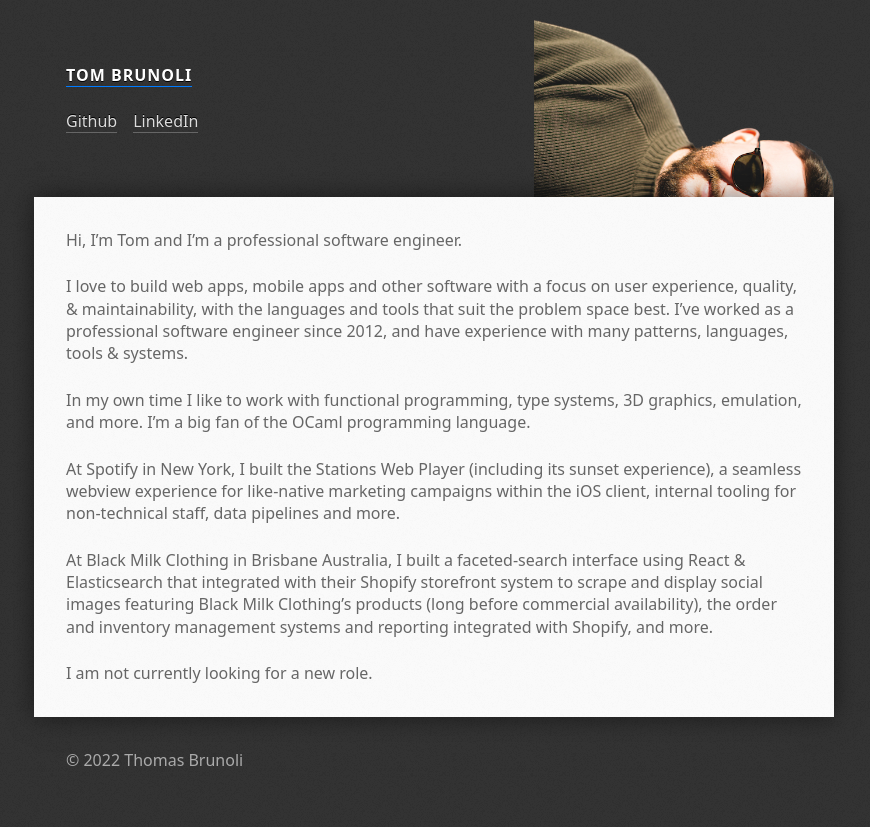
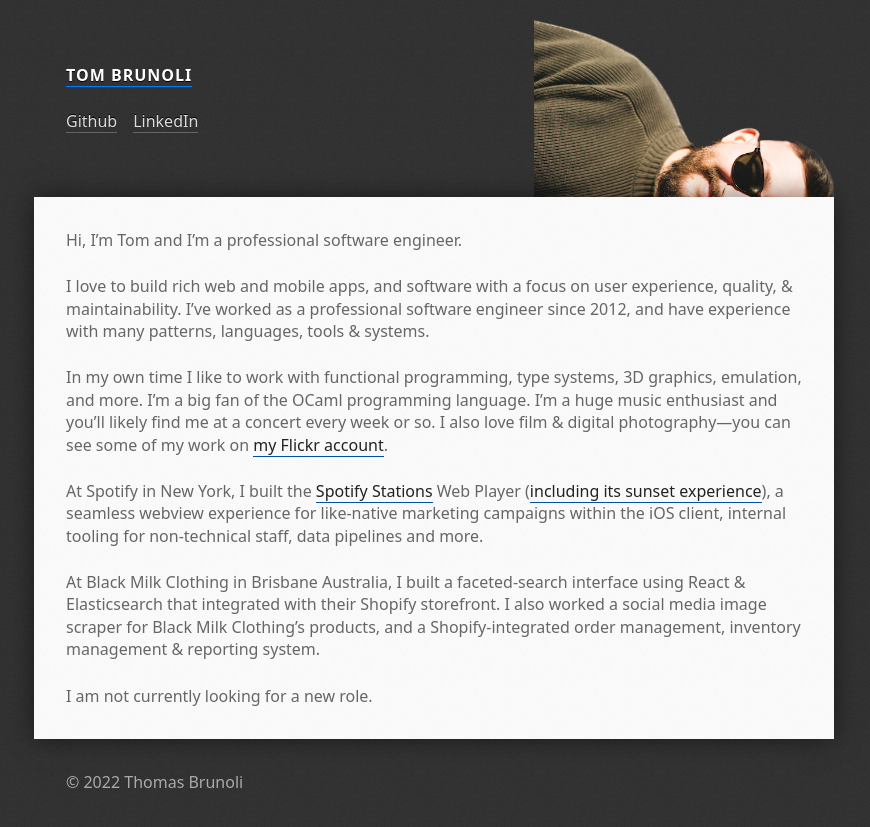
Before and after one commit to tominated/tominated.github.com, a Jekyll site: the page built from index.md, in a window 1280 px wide. Shown: the top 827 px of the page, without its empty margins (206-1076 px from the left). Built offline with Jekyll 4.4.1, drawn with Linux system fonts in a browser that asks for light colours.

Commit message:
Update content

```diff
--- a/index.md
+++ b/index.md
@@ -5,13 +5,15 @@ title: Home
 
 Hi, I'm Tom and I'm a professional software engineer.
 
-I love to build web apps, mobile apps and other software with a focus on user experience, quality, & maintainability, with the languages and tools that suit the problem space best.
+I love to build rich web and mobile apps, and software with a focus on user experience, quality, & maintainability.
 I've worked as a professional software engineer since 2012, and have experience with many patterns, languages, tools & systems.
 
 In my own time I like to work with functional programming, type systems, 3D graphics, emulation, and more. I'm a big fan of the OCaml programming language.
+I'm a huge music enthusiast and you'll likely find me at a concert every week or so.
+I also love film & digital photography—you can see some of my work on [my Flickr account](https://www.flickr.com/photos/tominated/){:target="_blank"}.
 
-At Spotify in New York, I built the Stations Web Player (including its sunset experience), a seamless webview experience for like-native marketing campaigns within the iOS client, internal tooling for non-technical staff, data pipelines and more.
+At Spotify in New York, I built the [Spotify Stations](https://techcrunch.com/2019/06/04/spotify-launches-its-lightweight-listening-app-stations-in-the-u-s/){:target="_blank"} Web Player ([including its sunset experience](https://techcrunch.com/2022/05/06/spotify-stations-shutting-down-may-16/){:target="_blank"}), a seamless webview experience for like-native marketing campaigns within the iOS client, internal tooling for non-technical staff, data pipelines and more.
 
-At Black Milk Clothing in Brisbane Australia, I built a faceted-search interface using React & Elasticsearch that integrated with their Shopify storefront system to scrape and display social images featuring Black Milk Clothing's products (long before commercial availability), the  order and inventory management systems and reporting integrated with Shopify, and more.
+At Black Milk Clothing in Brisbane Australia, I built a faceted-search interface using React & Elasticsearch that integrated with their Shopify storefront. I also worked a social media image scraper for Black Milk Clothing's products, and a Shopify-integrated order management, inventory management & reporting system.
 
 I am not currently looking for a new role.
```
